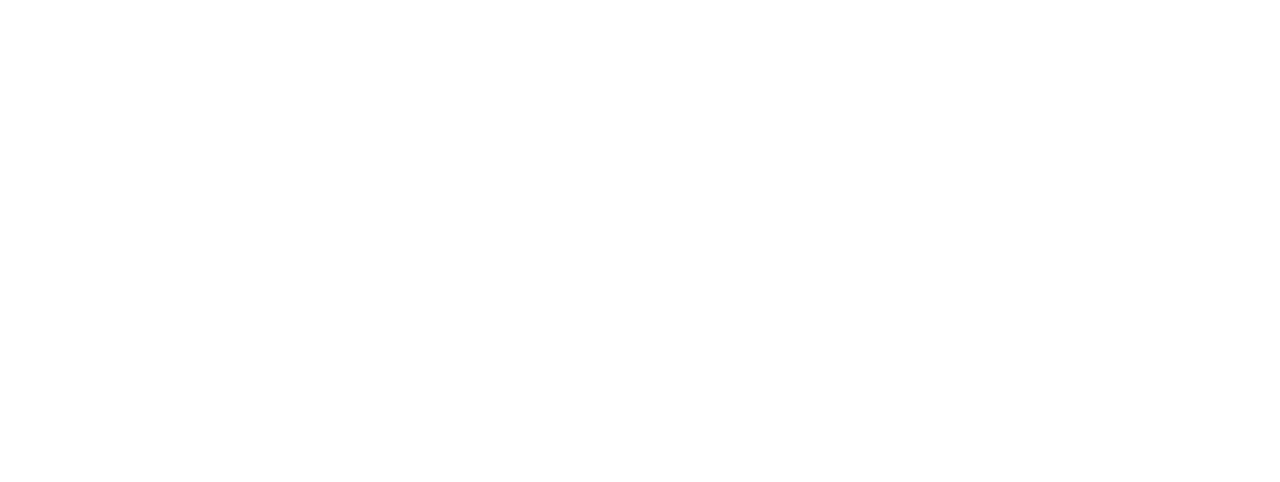
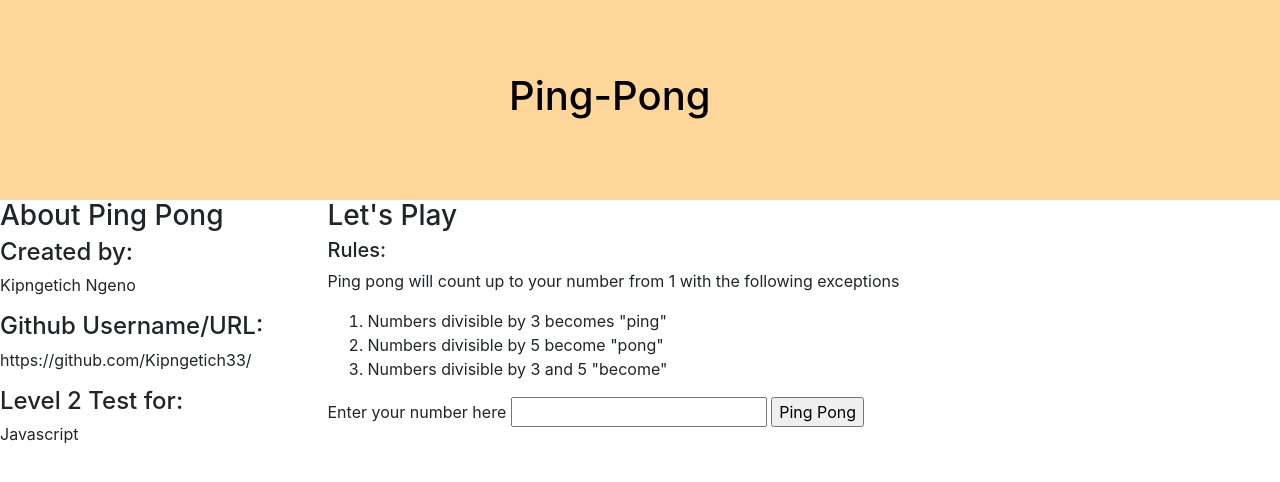
Before and after one commit to Kipngetich33/ping-pong, a plain HTML site: page index.html in a window 1280 px wide. Drawn offline with Linux system fonts and the light colour scheme.

Commit message:
add title to the webpage, add a header section and styling

```diff
--- a/css/styles.css
+++ b/css/styles.css
@@ -0,0 +1,35 @@
+#top{
+	color:#000000;
+	background-color: #ffd699;
+	text-align: center;
+	height: 200px;
+}
+#top h1{
+	display: flex;
+	align-content: center;
+	align-items: center;
+	text-align: center;
+	margin-left: 40%;
+/*}
+#main-body{
+	background-color: gainsboro;
+}
+#sidebar{
+	background-color: #39ac73;
+	margin-top: 25px;
+	padding-left: 2%;
+}
+h4{
+	color: #ffd699;
+}
+#main-column{
+	margin-top: 25px;
+	padding-left: 2%;
+}
+h5{
+	padding-left: 2%;
+	font-weight: bold;
+}
+label{
+	font-weight: bold;
+}*/
--- a/index.html
+++ b/index.html
@@ -1,11 +1,42 @@
 <!DOCTYPE html>
 <html>
   <head>
-    <title>Tests</title>
+    <title>Ping Pong</title>
     <link href="css/bootstrap.css" rel="stylesheet" type="text/css" media="all">
     <link href="css/styles.css" rel="stylesheet" type="text/css" media="all">
   </head>
   <body>
+    <div class="row" id=top>
+      <h1>Ping-Pong</h1>
+    </div>
+    <div class=row id="main-body">
+      <div class="col-md-3" id="sidebar">
+        <h3>About Ping Pong</h3>
+        <h4>Created by:</h4>
+          <p>Kipngetich Ngeno</p>
+        <h4>Github Username/URL:</h4>
+        <p>https://github.com/Kipngetich33/</p>
+        <h4>Level 2 Test for:</h4>
+        <p>Javascript</p>
+      </div>
+      <div class="col-md-9" id="main-column">
+        <h3>Let's Play<h3>
+        <h5>Rules:</h5>
+        <p>Ping pong will count up to your number from 1 with the following exceptions<p>
+        <ol>
+          <li>Numbers divisible by 3 becomes "ping"</li>
+          <li>Numbers divisible by 5 become "pong"</li>
+          <li>Numbers divisible by 3 and 5 "become" </li>
+        </ol>
+        <form id="form">
+          <label>Enter your number here</label>
+          <input type="text" id="input">
+          <button id="submit">Ping Pong</button>
+        </form>
+        <ul id="output">
+        </ul>
+      </div>
+    </div>
 
   	<script src="js/jquery-3.2.1.js"></script>
     <script src="js/scripts.js"></script>
```
Also changed, not shown: js/scripts.js (+35 -0 lines).
